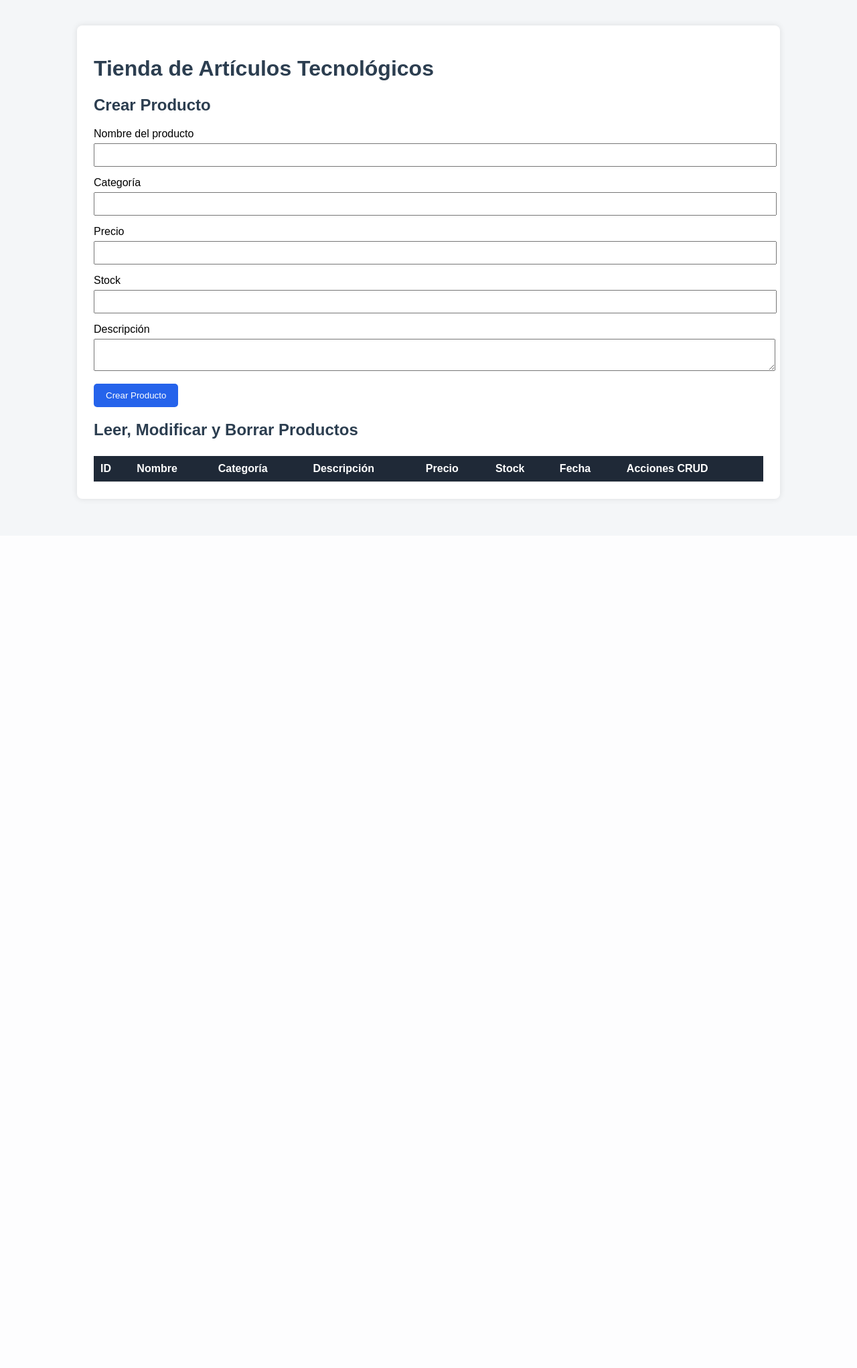
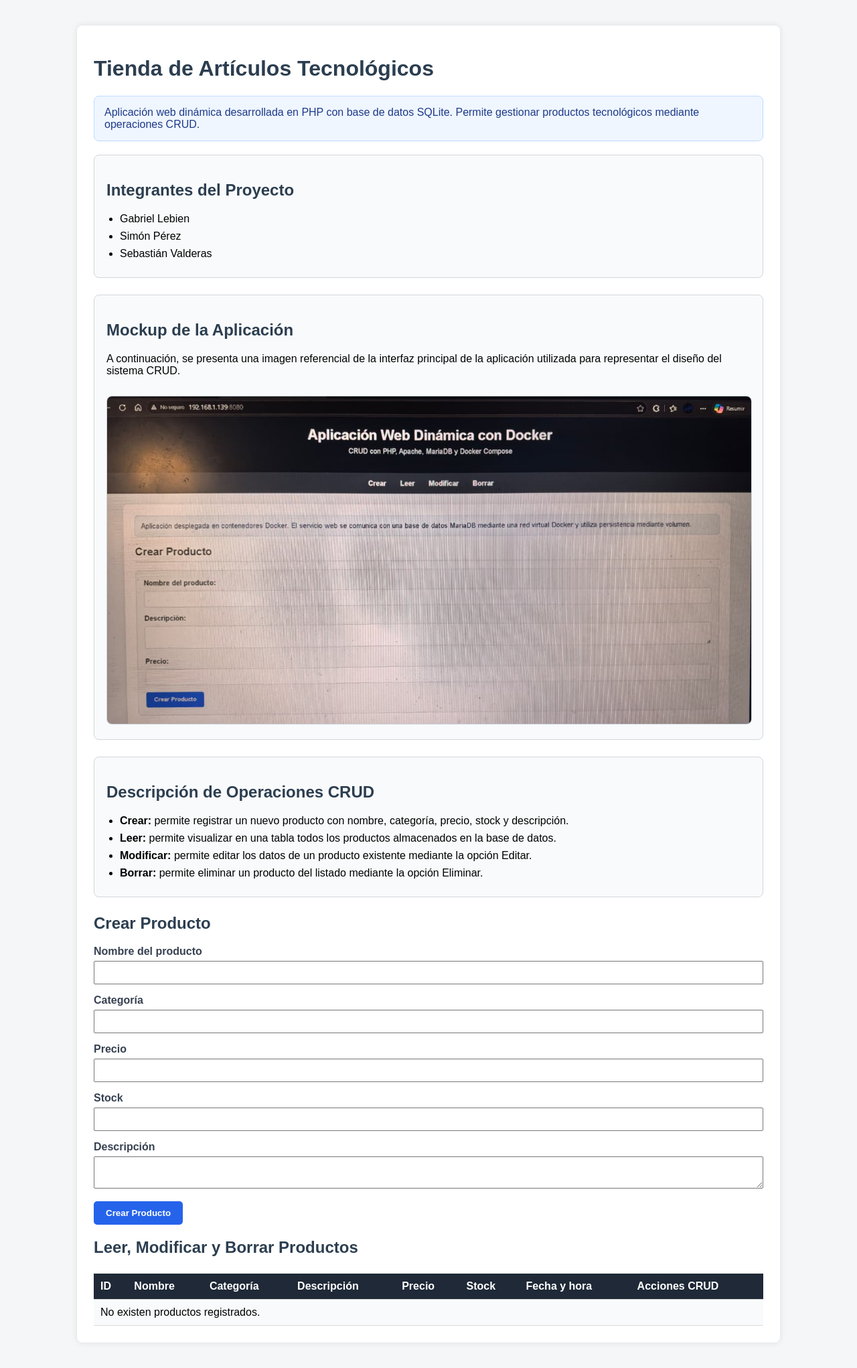
Before and after one commit to Saimon01XD/TallerInformatica, a PHP site: page / in a window 1280 px wide. Shown: the whole page at 67% size. Before the commit the page ends 750 px from the top, so only its background shows below. Run offline with PHP 8.4, Linux system fonts and the light colour scheme; lists and menus that the app fills with data are empty.

Commit message:
Update index.php
Correccion index

```diff
--- a/index.php
+++ b/index.php
@@ -1,33 +1,52 @@
 <?php
 require 'database.php';
 
+$mensaje = "";
+
 /* ===== CREAR PRODUCTO ===== */
 if (isset($_POST['crear'])) {
+    $nombre = trim($_POST['nombre']);
+    $categoria = trim($_POST['categoria']);
+    $precio = $_POST['precio'];
+    $stock = $_POST['stock'];
+    $descripcion = trim($_POST['descripcion']);
+    $fechaCreacion = date('Y-m-d H:i:s');
+
+    if ($precio < 0) {
+        $mensaje = "Error: el precio no puede ser negativo.";
+    } elseif ($stock < 0) {
+        $mensaje = "Error: el stock no puede ser negativo.";
+    } else {
         $stmt = $pdo->prepare("
-        INSERT INTO productos (nombre, categoria, precio, stock, descripcion)
-        VALUES (?, ?, ?, ?, ?)
+            INSERT INTO productos (nombre, categoria, precio, stock, descripcion, fecha_creacion)
+            VALUES (?, ?, ?, ?, ?, ?)
         ");
+
         $stmt->execute([
-        $_POST['nombre'],
-        $_POST['categoria'],
-        $_POST['precio'],
-        $_POST['stock'],
-        $_POST['descripcion']
+            $nombre,
+            $categoria,
+            $precio,
+            $stock,
+            $descripcion,
+            $fechaCreacion
         ]);
+
+        header("Location: index.php");
+        exit;
+    }
+}
+
+/* ===== ELIMINAR PRODUCTO ===== */
+if (isset($_GET['eliminar'])) {
+    $stmt = $pdo->prepare("DELETE FROM productos WHERE id = ?");
+    $stmt->execute([$_GET['eliminar']]);
+
     header("Location: index.php");
     exit;
 }
 
-/* ===== ELIMINAR ===== */
-if (isset($_GET['eliminar'])) {
-    $stmt = $pdo->prepare("DELETE FROM productos WHERE id = ?");
-    $stmt->execute([$_GET['eliminar']]);
-    header("Location: index.php");
-    exit;
-}
-
-/* ===== LEER ===== */
-$productos = $pdo->query("SELECT * FROM productos ORDER BY id DESC")->fetchAll();
+/* ===== LEER PRODUCTOS ===== */
+$productos = $pdo->query("SELECT * FROM productos ORDER BY id DESC")->fetchAll(PDO::FETCH_ASSOC);
 ?>
 
 <!DOCTYPE html>
@@ -41,6 +60,7 @@ $productos = $pdo->query("SELECT * FROM productos ORDER BY id DESC")->fetchAll()
             background: #f4f6f8;
             padding: 30px;
         }
+
         .container {
             max-width: 1000px;
             background: #fff;
@@ -49,15 +69,57 @@ $productos = $pdo->query("SELECT * FROM productos ORDER BY id DESC")->fetchAll()
             border-radius: 8px;
             box-shadow: 0 0 10px rgba(0,0,0,0.1);
         }
+
         h1, h2 {
             color: #2c3e50;
         }
+
+        .descripcion {
+            background: #eff6ff;
+            border: 1px solid #bfdbfe;
+            color: #1e3a8a;
+            padding: 15px;
+            border-radius: 8px;
+            margin-bottom: 20px;
+        }
+
+        .integrantes, .crud-info, .mockup {
+            margin-bottom: 25px;
+            padding: 18px;
+            border-radius: 8px;
+            background: #f9fafb;
+            border: 1px solid #d1d5db;
+        }
+
+        .integrantes ul, .crud-info ul {
+            margin: 10px 0 0 20px;
+            padding: 0;
+        }
+
+        .integrantes li, .crud-info li {
+            margin-bottom: 8px;
+        }
+
+        .mockup img {
+            max-width: 100%;
+            border-radius: 8px;
+            border: 1px solid #cbd5e1;
+            margin-top: 12px;
+        }
+
+        label {
+            font-weight: bold;
+            color: #374151;
+        }
+
         input, textarea {
             width: 100%;
             padding: 8px;
             margin-top: 5px;
             margin-bottom: 15px;
+            box-sizing: border-box;
         }
+
         button {
             background: #2563eb;
             color: white;
@@ -65,27 +127,55 @@ $productos = $pdo->query("SELECT * FROM productos ORDER BY id DESC")->fetchAll()
             padding: 10px 18px;
             border-radius: 5px;
             cursor: pointer;
+            font-weight: bold;
         }
+
+        button:hover {
+            background: #1d4ed8;
+        }
+
         table {
             width: 100%;
             border-collapse: collapse;
             margin-top: 25px;
         }
+
         th, td {
             padding: 10px;
             border-bottom: 1px solid #ddd;
             text-align: left;
         }
+
         th {
             background: #1f2937;
             color: white;
         }
+
+        tr:nth-child(even) {
+            background: #f9fafb;
+        }
+
         a {
             text-decoration: none;
             font-weight: bold;
         }
+
+        .editar {
+            color: #2563eb;
+        }
+
         .eliminar {
             color: red;
+        }
+
+        .mensaje-error {
+            background: #fee2e2;
+            border: 1px solid #fca5a5;
+            color: #991b1b;
+            padding: 12px;
+            border-radius: 5px;
+            margin-bottom: 15px;
+            font-weight: bold;
         }
     </style>
 </head>
@@ -95,8 +185,48 @@ $productos = $pdo->query("SELECT * FROM productos ORDER BY id DESC")->fetchAll()
 
     <h1>Tienda de Artículos Tecnológicos</h1>
 
+    <div class="descripcion">
+        Aplicación web dinámica desarrollada en PHP con base de datos SQLite.
+        Permite gestionar productos tecnológicos mediante operaciones CRUD.
+    </div>
+
+    <section class="integrantes">
+        <h2>Integrantes del Proyecto</h2>
+        <ul>
+            <li>Gabriel Lebien</li>
+            <li>Simón Pérez</li>
+            <li>Sebastián Valderas</li>
+        </ul>
+    </section>
+
+    <section class="mockup">
+        <h2>Mockup de la Aplicación</h2>
+        <p>
+            A continuación, se presenta una imagen referencial de la interfaz principal
+            de la aplicación utilizada para representar el diseño del sistema CRUD.
+        </p>
+        <img src="mockup.jpeg" alt="Mockup de la aplicación Tienda Tecnológica">
+    </section>
+
+    <section class="crud-info">
+        <h2>Descripción de Operaciones CRUD</h2>
+        <ul>
+            <li><strong>Crear:</strong> permite registrar un nuevo producto con nombre, categoría, precio, stock y descripción.</li>
+            <li><strong>Leer:</strong> permite visualizar en una tabla todos los productos almacenados en la base de datos.</li>
+            <li><strong>Modificar:</strong> permite editar los datos de un producto existente mediante la opción Editar.</li>
+            <li><strong>Borrar:</strong> permite eliminar un producto del listado mediante la opción Eliminar.</li>
+        </ul>
+    </section>
+
+    <?php if ($mensaje): ?>
+        <div class="mensaje-error">
+            <?= htmlspecialchars($mensaje) ?>
+        </div>
+    <?php endif; ?>
+
     <!-- ===== CREAR ===== -->
     <h2>Crear Producto</h2>
+
     <form method="POST">
         <label>Nombre del producto</label>
         <input type="text" name="nombre" required>
@@ -105,10 +235,10 @@ $productos = $pdo->query("SELECT * FROM productos ORDER BY id DESC")->fetchAll()
         <input type="text" name="categoria" required>
 
         <label>Precio</label>
-        <input type="number" name="precio" required>
+        <input type="number" name="precio" min="0" step="0.01" required>
 
         <label>Stock</label>
-        <input type="number" name="stock" required>
+        <input type="number" name="stock" min="0" required>
 
         <label>Descripción</label>
         <textarea name="descripcion" required></textarea>
@@ -127,22 +257,22 @@ $productos = $pdo->query("SELECT * FROM productos ORDER BY id DESC")->fetchAll()
             <th>Descripción</th>
             <th>Precio</th>
             <th>Stock</th>
-            <th>Fecha</th>
+            <th>Fecha y hora</th>
             <th>Acciones CRUD</th>
         </tr>
 
+        <?php if (count($productos) > 0): ?>
             <?php foreach ($productos as $p): ?>
                 <tr>
-            <td><?= $p['id'] ?></td>
+                    <td><?= htmlspecialchars($p['id']) ?></td>
                     <td><?= htmlspecialchars($p['nombre']) ?></td>
                     <td><?= htmlspecialchars($p['categoria']) ?></td>
                     <td><?= htmlspecialchars($p['descripcion']) ?></td>
                     <td>$<?= number_format($p['precio'], 0, ',', '.') ?></td>
-            <td><?= $p['stock'] ?></td>
-            <td><?= $p['fecha_creacion'] ?></td>
+                    <td><?= htmlspecialchars($p['stock']) ?></td>
+                    <td><?= htmlspecialchars($p['fecha_creacion']) ?></td>
                     <td>
-                <!-- Update simple (puede ampliarse) -->
-                <a href="editar.php?id=<?= $p['id'] ?>">Editar</a> |
+                        <a class="editar" href="editar.php?id=<?= $p['id'] ?>">Editar</a> |
                         <a class="eliminar" href="?eliminar=<?= $p['id'] ?>"
                            onclick="return confirm('¿Eliminar producto?')">
                            Eliminar
@@ -150,6 +280,11 @@ $productos = $pdo->query("SELECT * FROM productos ORDER BY id DESC")->fetchAll()
                     </td>
                 </tr>
             <?php endforeach; ?>
+        <?php else: ?>
+            <tr>
+                <td colspan="8">No existen productos registrados.</td>
+            </tr>
+        <?php endif; ?>
     </table>
 
 </div>
```
Lines whose indentation alone changed are shown as unchanged.
